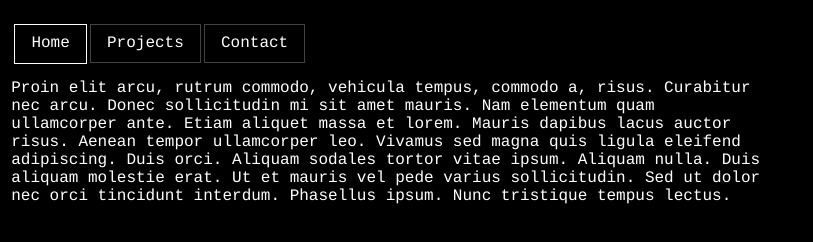
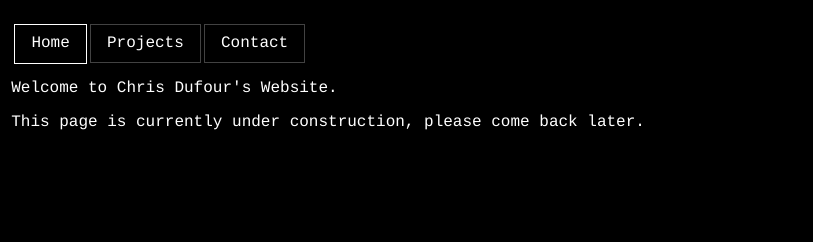
Before and after one commit to ChristopherDufour/Website, a plain HTML site: page index.html in a window 1280 px wide. Shown: the part 46-288 px from the top of the page, without its empty margins (0-813 px from the left). Drawn offline with nearby package versions, Linux system fonts and the light colour scheme.

Commit message:
Removed Filler text, added temporary under construction text.

```diff
--- a/index.html
+++ b/index.html
@@ -24,10 +24,11 @@
 			<li><a href="#tabs-3">Contact</a></li>
 		</ul>
 		<div id="tabs-1">
-			<p>Proin elit arcu, rutrum commodo, vehicula tempus, commodo a, risus. Curabitur nec arcu. Donec sollicitudin mi sit amet mauris. Nam elementum quam ullamcorper ante. Etiam aliquet massa et lorem. Mauris dapibus lacus auctor risus. Aenean tempor ullamcorper leo. Vivamus sed magna quis ligula eleifend adipiscing. Duis orci. Aliquam sodales tortor vitae ipsum. Aliquam nulla. Duis aliquam molestie erat. Ut et mauris vel pede varius sollicitudin. Sed ut dolor nec orci tincidunt interdum. Phasellus ipsum. Nunc tristique tempus lectus.</p>
+			<p>Welcome to Chris Dufour's Website.</p>
+			<p>This page is currently under construction, please come back later.</p>
 		</div>
 		<div id="tabs-2">
-			<p>Morbi tincidunt, dui sit amet facilisis feugiat, odio metus gravida ante, ut pharetra massa metus id nunc. Duis scelerisque molestie turpis. Sed fringilla, massa eget luctus malesuada, metus eros molestie lectus, ut tempus eros massa ut dolor. Aenean aliquet fringilla sem. Suspendisse sed ligula in ligula suscipit aliquam. Praesent in eros vestibulum mi adipiscing adipiscing. Morbi facilisis. Curabitur ornare consequat nunc. Aenean vel metus. Ut posuere viverra nulla. Aliquam erat volutpat. Pellentesque convallis. Maecenas feugiat, tellus pellentesque pretium posuere, felis lorem euismod felis, eu ornare leo nisi vel felis. Mauris consectetur tortor et purus.</p>
+			<p>Under construction...</p>
 		</div>
 		<div id="tabs-3">
 			<p>LinkedIn: <a href="https://ca.linkedin.com/in/ChrisRDufour">https://ca.linkedin.com/in/ChrisRDufour</a></p>
```
